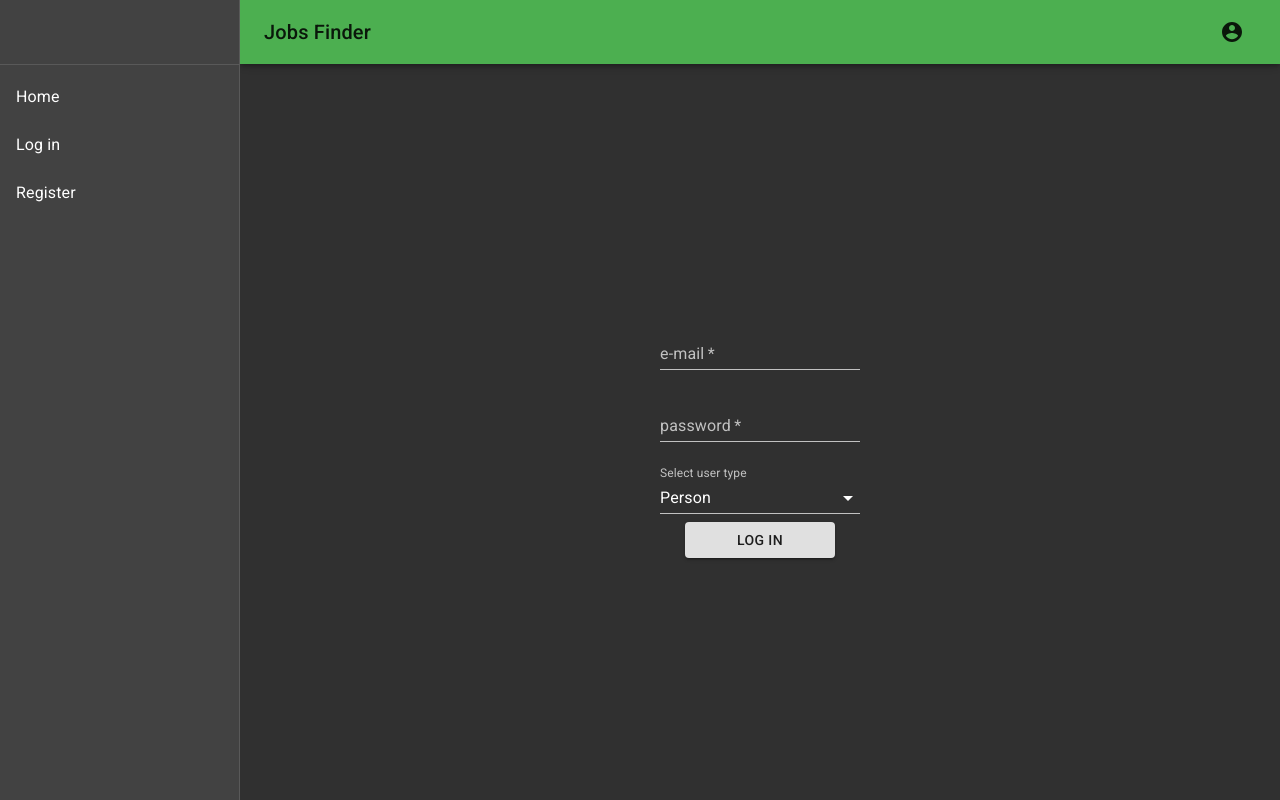
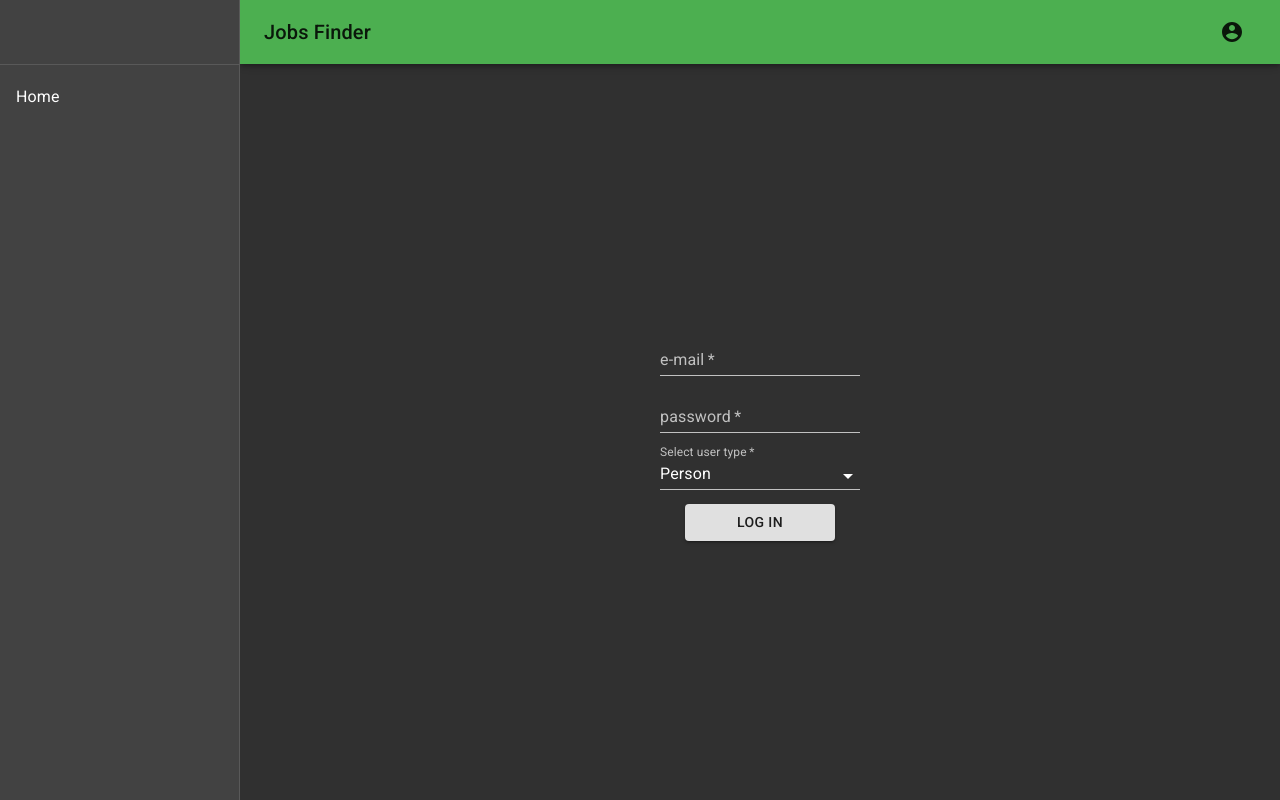
Before and after one commit to runt1m33rr0r/job-career, a React (Create React App) app in the folder jobseeker-ui/: page /login in a window 1280 px wide. Built offline with nearby package versions, Linux system fonts and the light colour scheme.

Commit message:
added register form

```diff
--- a/jobseeker-ui/src/components/App.jsx
+++ b/jobseeker-ui/src/components/App.jsx
@@ -102,8 +102,6 @@ function App() {
       <Divider />
       <List>
         <DrawerItem text="Home" linkTo="/" />
-        <DrawerItem text="Log in" linkTo="/login" />
-        <DrawerItem text="Register" linkTo="/register" />
       </List>
     </div>
   );
--- /dev/null
+++ b/jobseeker-ui/src/components/Auth/AuthButton.jsx
@@ -0,0 +1,22 @@
+import React from "react";
+import Button from "@material-ui/core/Button";
+import { makeStyles } from "@material-ui/core/styles";
+
+const useStyles = makeStyles(theme => ({
+  button: {
+    marginTop: 10,
+    width: 150
+  }
+}));
+
+function AuthButton(props) {
+  const classes = useStyles();
+
+  return (
+    <Button variant="contained" className={classes.button} {...props}>
+      {props.children}
+    </Button>
+  );
+}
+
+export default AuthButton;
--- /dev/null
+++ b/jobseeker-ui/src/components/Auth/AuthForm.jsx
@@ -0,0 +1,23 @@
+import React from "react";
+import { makeStyles } from "@material-ui/core/styles";
+
+const useStyles = makeStyles(theme => ({
+  form: {
+    display: "flex",
+    flexDirection: "column",
+    alignItems: "center",
+    width: 200
+  }
+}));
+
+function AuthForm(props) {
+  const classes = useStyles();
+
+  return (
+    <form className={classes.form} noValidate autoComplete="off">
+      {props.children}
+    </form>
+  );
+}
+
+export default AuthForm;
--- /dev/null
+++ b/jobseeker-ui/src/components/Auth/AuthSelectMenu.jsx
@@ -0,0 +1,29 @@
+import React from "react";
+import MenuItem from "@material-ui/core/MenuItem";
+import TextField from "./AuthTextField";
+
+function AuthButton(props) {
+  const [userType, setUserType] = React.useState("Person");
+
+  const handleUserTypeChange = event => {
+    setUserType(event.target.value);
+    props.onUserTypeChange(event.target.value);
+  };
+
+  return (
+    <TextField
+      select
+      label="Select user type"
+      value={userType}
+      onChange={handleUserTypeChange}
+    >
+      {props.userTypes.map(option => (
+        <MenuItem key={option} value={option}>
+          {option}
+        </MenuItem>
+      ))}
+    </TextField>
+  );
+}
+
+export default AuthButton;
--- /dev/null
+++ b/jobseeker-ui/src/components/Auth/AuthTextField.jsx
@@ -0,0 +1,8 @@
+import React from "react";
+import TextField from "@material-ui/core/TextField";
+
+const AuthTextField = props => (
+  <TextField fullWidth required margin="dense" {...props} />
+);
+
+export default AuthTextField;
--- /dev/null
+++ b/jobseeker-ui/src/components/Auth/Login.jsx
@@ -0,0 +1,20 @@
+import React from "react";
+import Button from "./AuthButton";
+import TextField from "./AuthTextField";
+import SelectMenu from "./AuthSelectMenu";
+import Form from "./AuthForm";
+
+const userTypes = ["Person", "Company", "Admin"];
+
+function Login() {
+  return (
+    <Form>
+      <TextField label="e-mail" />
+      <TextField label="password" type="password" />
+      <SelectMenu userTypes={userTypes} />
+      <Button>Log in</Button>
+    </Form>
+  );
+}
+
+export default Login;
--- /dev/null
+++ b/jobseeker-ui/src/components/Auth/Register.jsx
@@ -0,0 +1,39 @@
+import React, { Fragment } from "react";
+import Button from "./AuthButton";
+import TextField from "./AuthTextField";
+import SelectMenu from "./AuthSelectMenu";
+import Form from "./AuthForm";
+
+const userTypes = ["Person", "Company"];
+
+function Register() {
+  const [userType, setUserType] = React.useState("Person");
+
+  const handleUserTypeChange = newType => {
+    setUserType(newType);
+  };
+
+  return (
+    <Form>
+      {userType === "Person" ? (
+        <Fragment>
+          <TextField label="first name" />
+          <TextField label="last name" />
+        </Fragment>
+      ) : (
+        <TextField label="company name" />
+      )}
+      <TextField label="e-mail" />
+      <TextField label="repeat e-mail" />
+      <TextField label="password" type="password" />
+      <TextField label="repeat password" type="password" />
+      <SelectMenu
+        userTypes={userTypes}
+        onUserTypeChange={handleUserTypeChange}
+      />
+      <Button>Register</Button>
+    </Form>
+  );
+}
+
+export default Register;
--- a/jobseeker-ui/src/components/Login.jsx
+++ /dev/null
@@ -1,60 +0,0 @@
-import React from "react";
-import TextField from "@material-ui/core/TextField";
-import MenuItem from "@material-ui/core/MenuItem";
-import Button from "@material-ui/core/Button";
-import { makeStyles } from "@material-ui/core/styles";
-
-const useStyles = makeStyles(theme => ({
-  form: {
-    display: "flex",
-    flexDirection: "column",
-    alignItems: "center",
-    width: 200
-  },
-  button: {
-    width: 150
-  }
-}));
-
-const userTypes = ["Person", "Company", "Admin"];
-
-function Login() {
-  const [userType, setUserType] = React.useState("Person");
-  const classes = useStyles();
-
-  const handleUserTypeChange = event => {
-    setUserType(event.target.value);
-  };
-
-  return (
-    <form className={classes.form} noValidate autoComplete="off">
-      <TextField fullWidth required label="e-mail" margin="normal" />
-      <TextField
-        fullWidth
-        required
-        label="password"
-        type="password"
-        margin="normal"
-      />
-      <TextField
-        fullWidth
-        select
-        label="Select user type"
-        value={userType}
-        onChange={handleUserTypeChange}
-        margin="normal"
-      >
-        {userTypes.map(option => (
-          <MenuItem key={option} value={option}>
-            {option}
-          </MenuItem>
-        ))}
-      </TextField>
-      <Button variant="contained" className={classes.button}>
-        Log in
-      </Button>
-    </form>
-  );
-}
-
-export default Login;
--- a/jobseeker-ui/src/components/Register.jsx
+++ /dev/null
@@ -1,5 +0,0 @@
-import React from "react";
-
-const Register = () => <h1>register</h1>;
-
-export default Register;
--- a/jobseeker-ui/src/components/Routes.jsx
+++ b/jobseeker-ui/src/components/Routes.jsx
@@ -1,8 +1,8 @@
 import React from "react";
 import { Route, Switch } from "react-router-dom";
 import Home from "./Home";
-import Register from "./Register";
-import Login from "./Login";
+import Register from "./Auth/Register";
+import Login from "./Auth/Login";
 
 const Routes = () => (
   <Switch>
```
